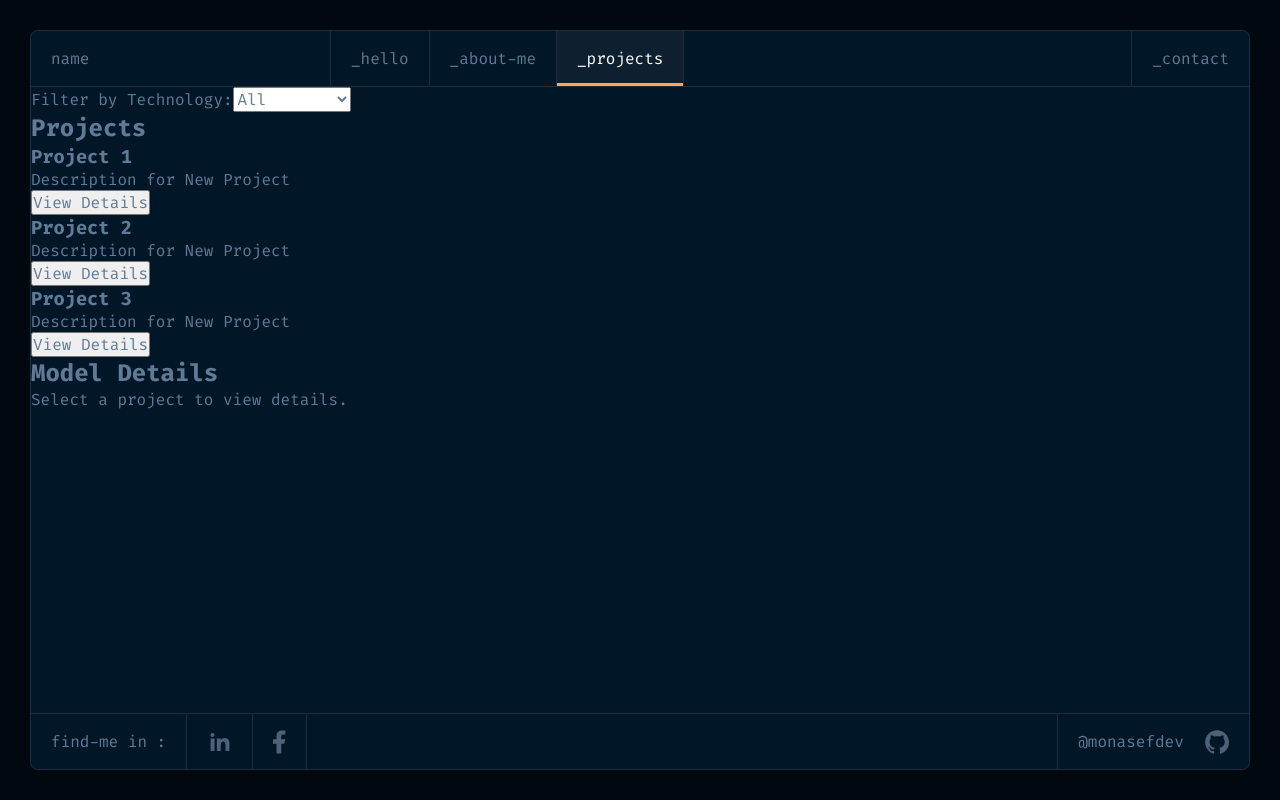
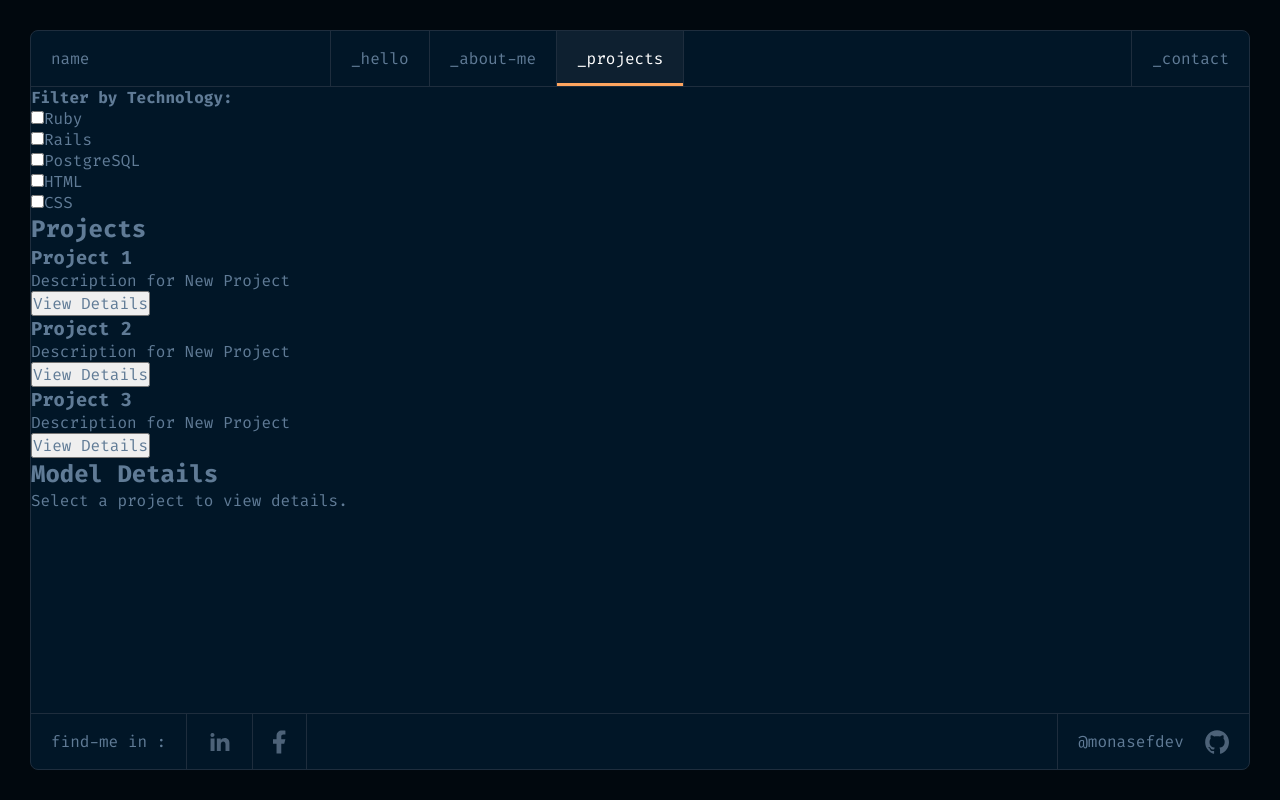
Before and after one commit to MonasefDev/My-portfolio, a React (Vite) app: page /projects in a window 1280 px wide. Built offline with nearby package versions, Linux system fonts and the light colour scheme.

Commit message:
Replaced the dropdown menu with checkboxes for filtering technologies

```diff
--- a/src/features/projects/FilterTechnologies.jsx
+++ b/src/features/projects/FilterTechnologies.jsx
@@ -1,22 +1,25 @@
 import React from "react";
 
 function FilterTechnologies({ technologies, onFilterChange }) {
-  const handleFilterChange = (event) => {
+  const handleCheckboxChange = (event) => {
     const selectedTechnology = event.target.value;
     onFilterChange(selectedTechnology);
   };
 
   return (
     <div>
-      <label htmlFor="technologyFilter">Filter by Technology:</label>
-      <select id="technologyFilter" onChange={handleFilterChange}>
-        <option value="">All</option>
-        {technologies.map((technology) => (
-          <option key={technology} value={technology}>
-            {technology}
-          </option>
-        ))}
-      </select>
+      <h4>Filter by Technology:</h4>
+      {technologies.map((technology) => (
+        <div key={technology}>
+          <input
+            type="checkbox"
+            id={technology}
+            value={technology}
+            onChange={handleCheckboxChange}
+          />
+          <label htmlFor={technology}>{technology}</label>
+        </div>
+      ))}
     </div>
   );
 }
```
